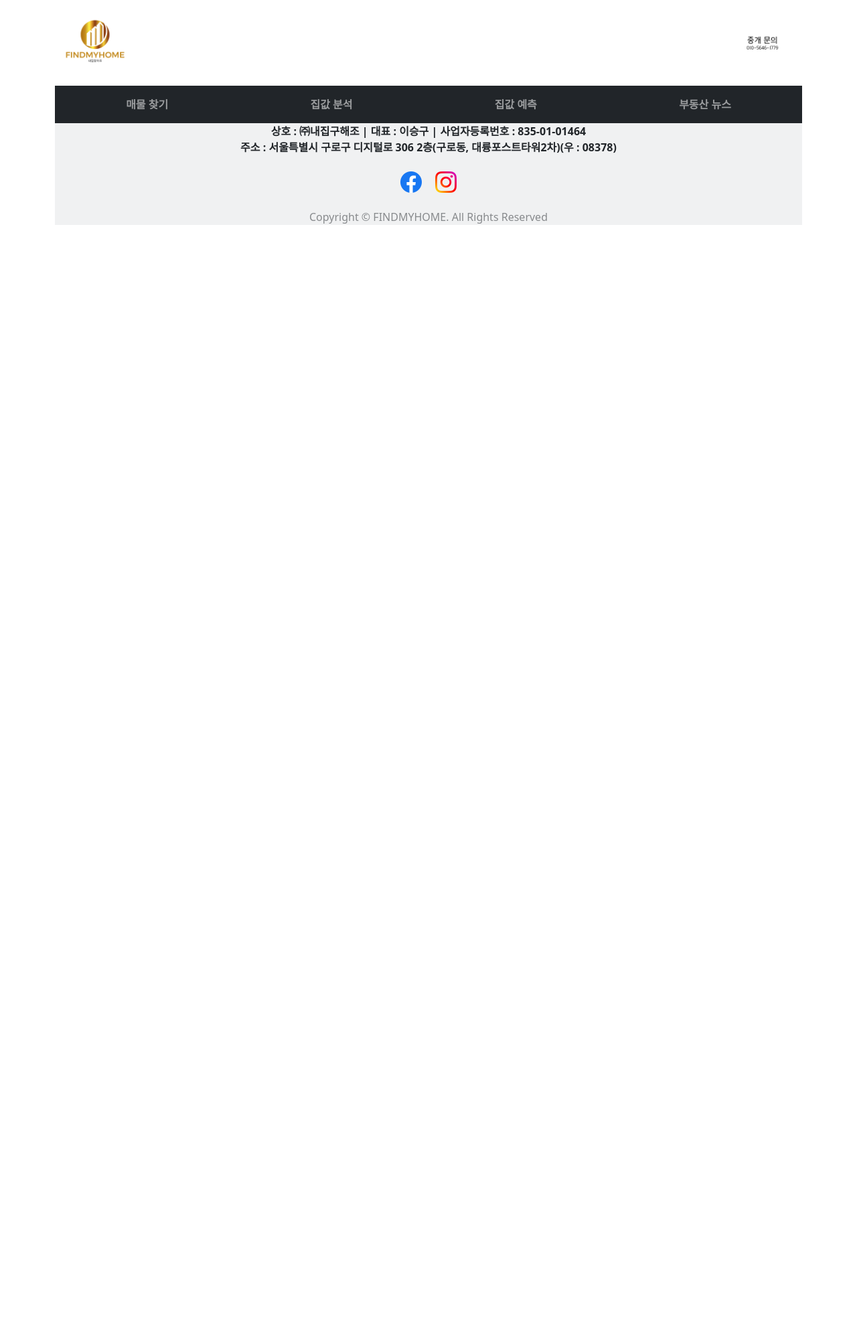
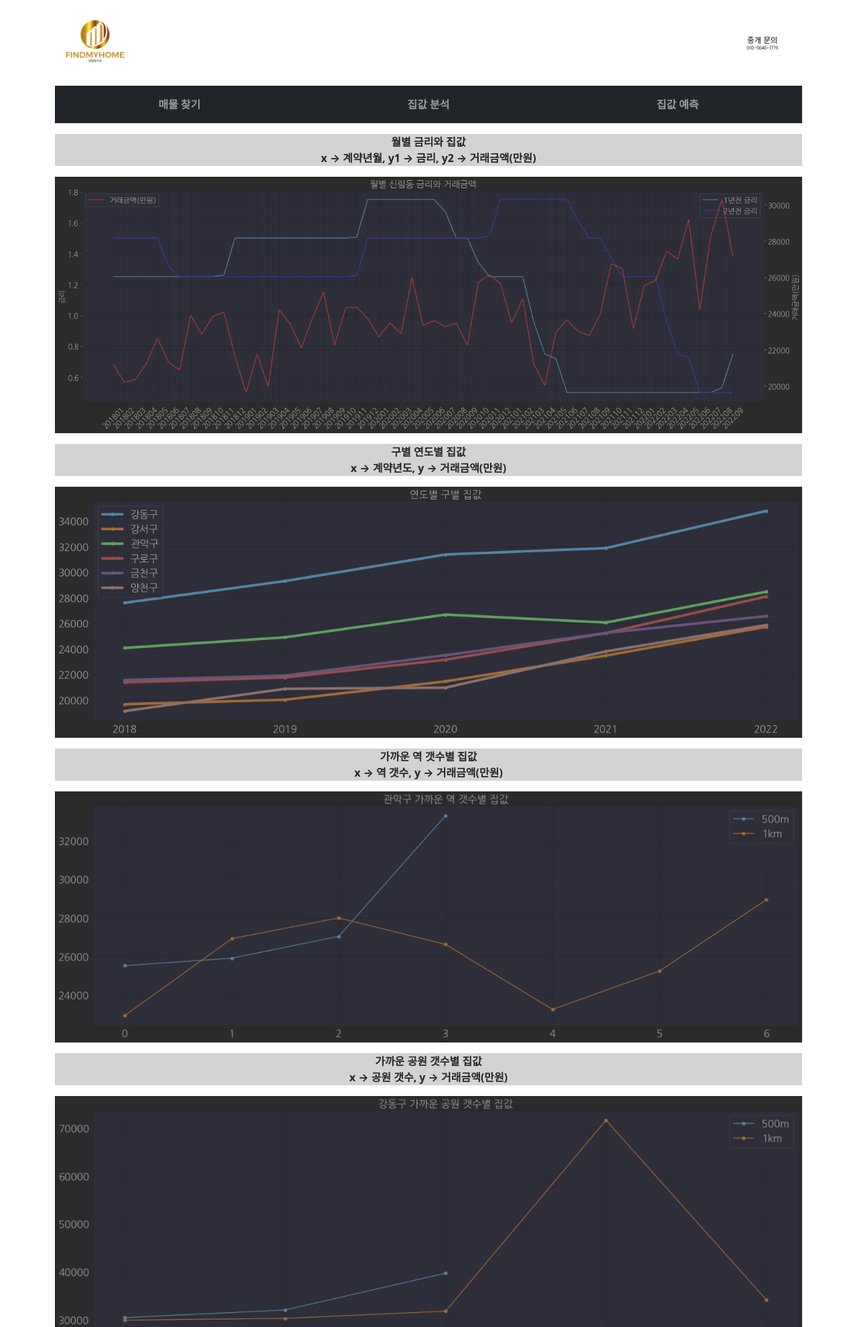
Before and after one commit to jonghyun5646/realestate, a Django app: page /anal/ in a window 1280 px wide. Shown: the top 1982 px of the page at 67% size. Before the commit the page ends 336 px from the top, so only its background shows below. Run offline with Django 4.2, Linux system fonts and the light colour scheme; some libraries are stand-ins or nearby versions.

Commit message:
웹 수정

```diff
--- a/real_estate/urls.py
+++ b/real_estate/urls.py
@@ -20,6 +20,5 @@ urlpatterns = [
     path('admin/', admin.site.urls),
     path('', include('home.urls')),
     path('', include('sth.urls')),
-    path('', include('news.urls')),
     path('', include('anal.urls')),
 ]
--- a/sth/urls.py
+++ b/sth/urls.py
@@ -2,7 +2,5 @@ from django.urls import path
 from . import views
 
 urlpatterns = [
-    path('apt/', views.AptView.as_view(), name='apt'),
-    path('office/', views.OfficeView.as_view(), name='office'),
     path('multi/', views.MultiView.as_view(), name='multi')
 ]
--- a/templates/anal/anal.html
+++ b/templates/anal/anal.html
@@ -2,3 +2,44 @@
 {% load static %}
 
 {% block title %}집값 분석 - 내집찾아조{% endblock %}
+
+{% block style %}
+    <style>
+        p {
+            font-weight: bold;
+            background: lightgray;
+        }
+
+        #main {
+
+        }
+    </style>
+{% endblock %}
+
+{% block content %}
+    <div id="main">
+        <p class="my-3 text-center">월별 금리와 집값<br> x → 계약년월, y1 → 금리, y2 → 거래금액(만원)</p>
+        <img src="../../static/img/부동산%20시각화/월별%20금리와%20집값.png" style="width: 100%">
+
+        <p class="my-3 text-center">구별 연도별 집값<br> x → 계약년도, y → 거래금액(만원)</p>
+        <img src="../../static/img/부동산%20시각화/연도별%20구별%20집값.png" style="width: 100%">
+
+        <p class="my-3 text-center">가까운 역 갯수별 집값<br> x → 역 갯수, y → 거래금액(만원)</p>
+        <img src="../../static/img/부동산%20시각화/가까운%20역%20갯수별%20집값.jpg" style="width: 100%">
+
+        <p class="my-3 text-center">가까운 공원 갯수별 집값<br> x → 공원 갯수, y → 거래금액(만원)</p>
+        <img src="../../static/img/부동산%20시각화/가까운%20공원%20갯수별%20집값.jpg" style="width: 100%">
+
+        <p class="my-3 text-center">가까운 학교 갯수별 집값<br> x → 학교 갯수, y → 거래금액(만원)</p>
+        <img src="../../static/img/부동산%20시각화/가까운%20학교%20갯수별%20집값.jpg" style="width: 100%">
+
+        <p class="my-3 text-center">동별 집값 순위<br> x → 동, y → 거래금액(만원)</p>
+        <img src="../../static/img/부동산%20시각화/동별%20집값%20순위.png" style="width: 100%">
+
+        <p class="my-3 text-center">건물나이별 집값<br> x → 건물나이, y → 거래금액(만원)</p>
+        <img src="../../static/img/부동산%20시각화/건물나이별%20집값%20평균.png" style="width: 100%">
+
+    </div>
+{% endblock %}
+
+{% block script %}{% endblock %}
--- a/templates/layouts/header.html
+++ b/templates/layouts/header.html
@@ -11,7 +11,5 @@
             <a class="nav-link" href="{% url 'anal' %}">집값 분석</a></li>
         <li class="nav-item">
             <a class="nav-link" href="{% url 'pred' %}">집값 예측</a></li>
-        <li class="nav-item">
-            <a class="nav-link" href="{% url 'news' %}">부동산 뉴스</a></li>
     </ul>
 </nav>
```
Also changed, not shown: real_estate/settings.py (+0 -9 lines), sth/views.py (+0 -16 lines), static/img/부동산 시각화/가까운 공원 갯수별 집값.jpg (added), static/img/부동산 시각화/가까운 역 갯수별 집값.jpg (added), static/img/부동산 시각화/가까운 학교 갯수별 집값.jpg (added), static/img/부동산 시각화/건물나이별 집값 평균.png (added), static/img/부동산 시각화/동별 집값 순위.png (added), static/img/부동산 시각화/연도별 구별 집값.png (added), static/img/부동산 시각화/월별 금리와 집값.png (added).
